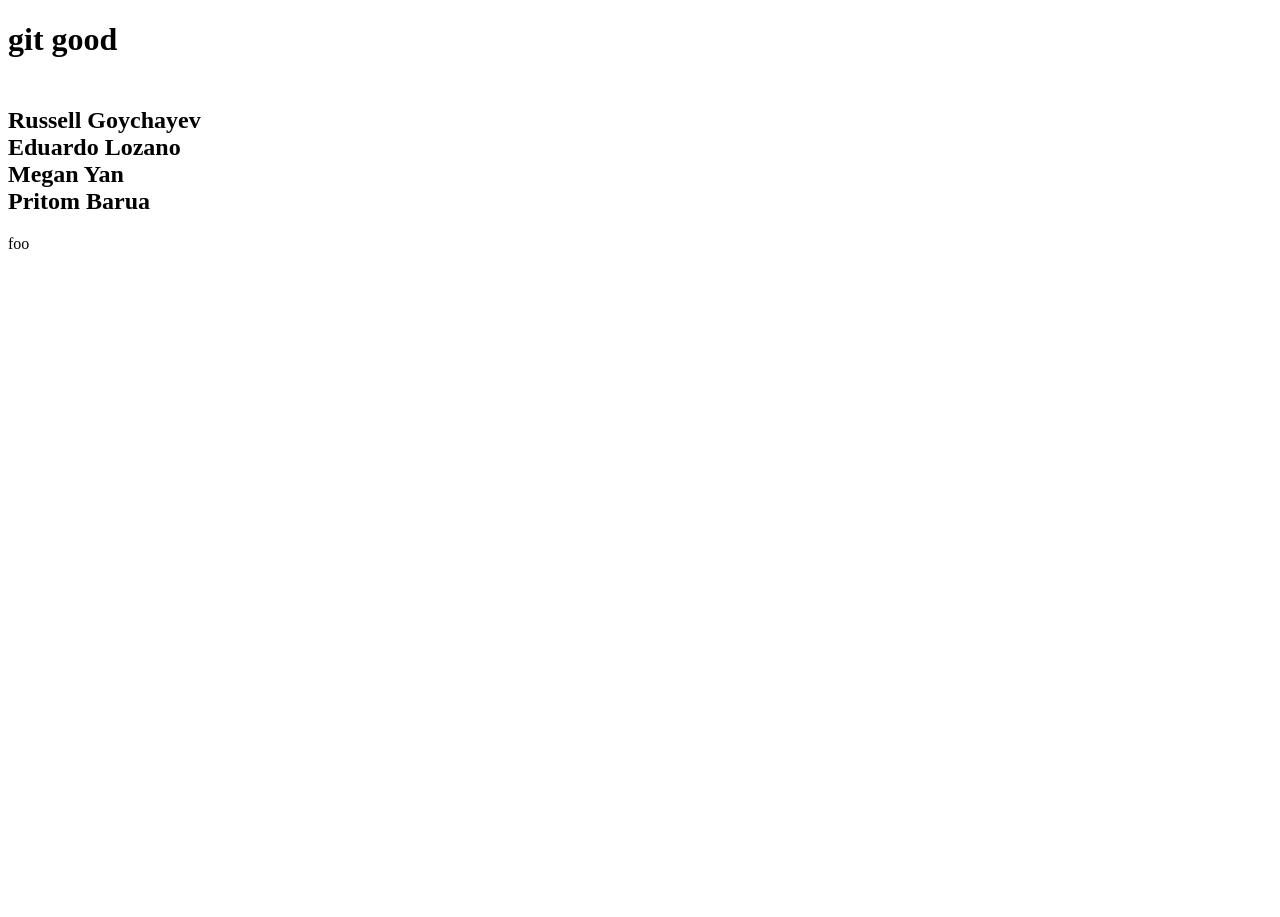
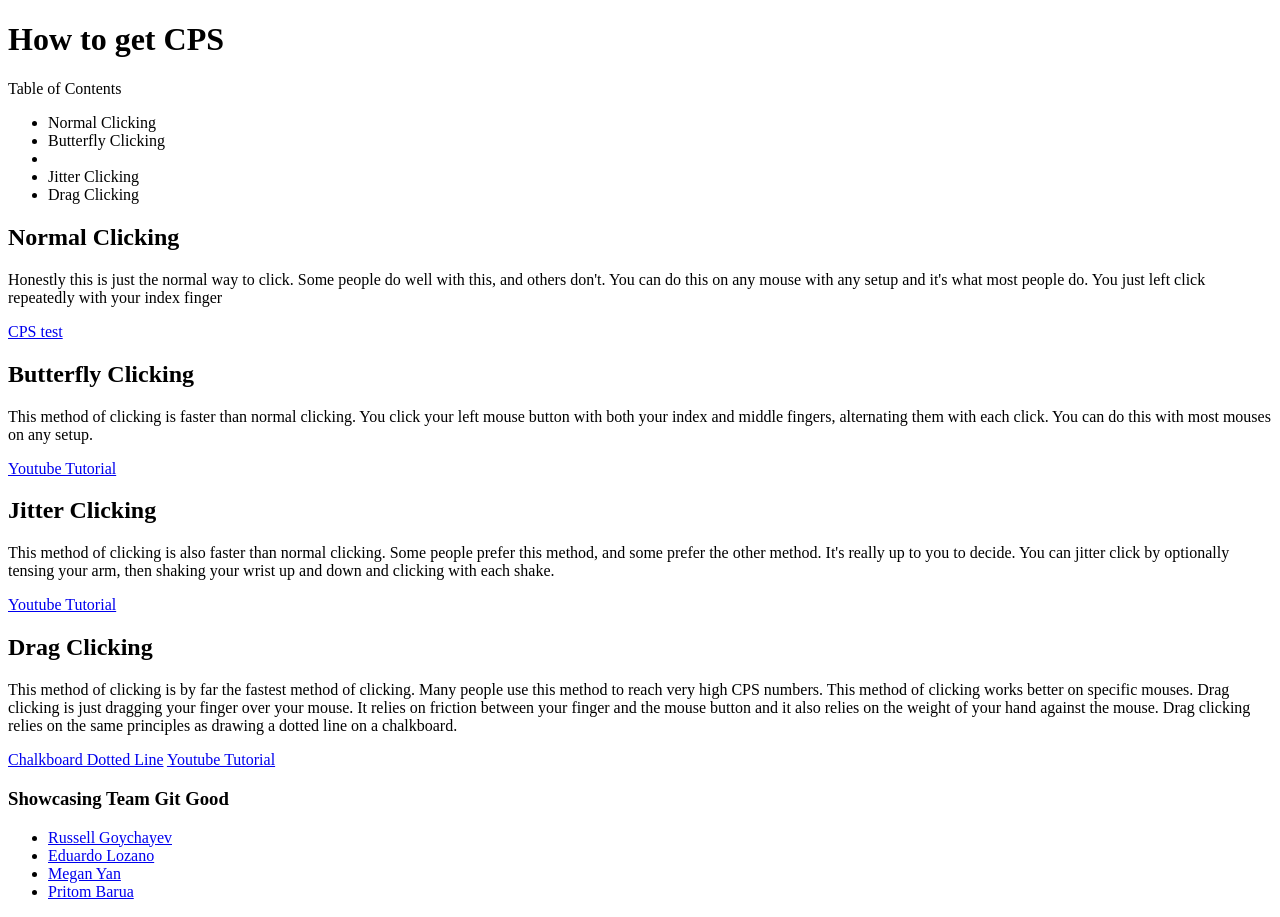
Before and after one commit to RussellGoychayev/web, a plain HTML site: page index.html in a window 1280 px wide. Before the commit the page ends 800 px from the top, so only its background shows below. Drawn offline with Linux system fonts and the light colour scheme.

Commit message:
Update index.html

```diff
--- a/index.html
+++ b/index.html
@@ -3,14 +3,13 @@
 <!--
      Russell Goychayev
      IntroCS pd07 sec11
-     HW02 -- Publishio!
-     2021-02-09
+     HW03 -- Thank you for coming to my TED talk
+     2021-02-10
 -->
 
 <html>
 
   <head>
-    <!-- metadata about your page goes in head section -->
     <meta charset="utf-8">
     <title>
       Bob
@@ -18,17 +17,40 @@
   </head>
 
   <body>
-    <!-- all content goes in body -->
-    <h1>
-      git good
-    </h1>
-    <h2>
-         <br>Russell Goychayev
-      <br>Eduardo Lozano
-      <br>Megan Yan
-      <br>Pritom Barua
-    </h2>
-       foo
+      <h1>How to get CPS</h1>
+
+      Table of Contents
+      <ul>
+          <li>Normal Clicking</li>
+          <li>Butterfly Clicking<li>
+          <li>Jitter Clicking</li>
+          <li>Drag Clicking</li>
+      </ul>
+
+      <h2>Normal Clicking</h2>
+      <p>Honestly this is just the normal way to click. Some people do well with this, and others don't. You can do this on any mouse with any setup and it's what most people do. You just left click repeatedly with your index finger</p>
+      <a href="https://cpstest.org/">CPS test</a>
+
+      <h2>Butterfly Clicking</h2>
+      <p>This method of clicking is faster than normal clicking. You click your left mouse button with both your index and middle fingers, alternating them with each click. You can do this with most mouses on any setup.</p>
+      <a href="https://www.youtube.com/watch?v=UjCXdmczIdI&ab_channel=VentasMC">Youtube Tutorial</a>
+
+      <h2>Jitter Clicking</h2>
+      <p>This method of clicking is also faster than normal clicking. Some people prefer this method, and some prefer the other method. It's really up to you to decide. You can jitter click by optionally tensing your arm, then shaking your wrist up and down and clicking with each shake.</p>
+      <a href="https://www.youtube.com/watch?v=BMyuU3mrXGI&ab_channel=IntelEdits">Youtube Tutorial</a>
+
+      <h2>Drag Clicking</h2>
+      <p>This method of clicking is by far the fastest method of clicking. Many people use this method to reach very high CPS numbers. This method of clicking works better on specific mouses. Drag clicking is just dragging your finger over your mouse. It relies on friction between your finger and the mouse button and it also relies on the weight of your hand against the mouse. Drag clicking relies on the same principles as drawing a dotted line on a chalkboard.</p>
+      <a href="https://www.youtube.com/watch?v=l789l6np-qA&ab_channel=ItMustBeCollege">Chalkboard Dotted Line</a>
+      <a href="https://www.youtube.com/watch?v=LFM5jF5gIQI&ab_channel=BedlessNoob">Youtube Tutorial</a>
+
+      <h3>Showcasing Team Git Good</h3>
+      <ul>
+          <li><a href="https://russellgoychayev.github.io/web/index.html">Russell Goychayev</a></li>
+          <li><a href="https://eduardoloz.github.io/web/index.html">Eduardo Lozano</a></li>
+          <li><a href="https://meganyan.github.io/web/index.html">Megan Yan</a></li>
+          <li><a href="https://pritom-barua.github.io/web/index.html">Pritom Barua</a></li>
+      </ul>
   </body>
 
 </html>
```
